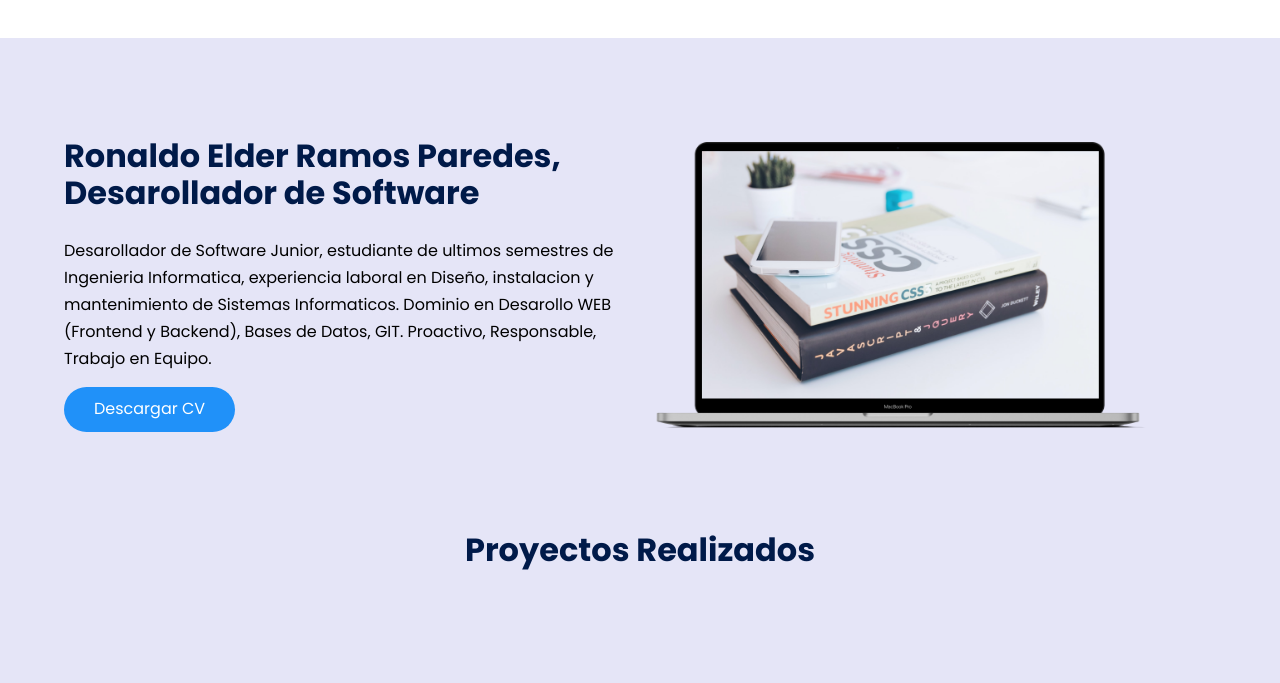
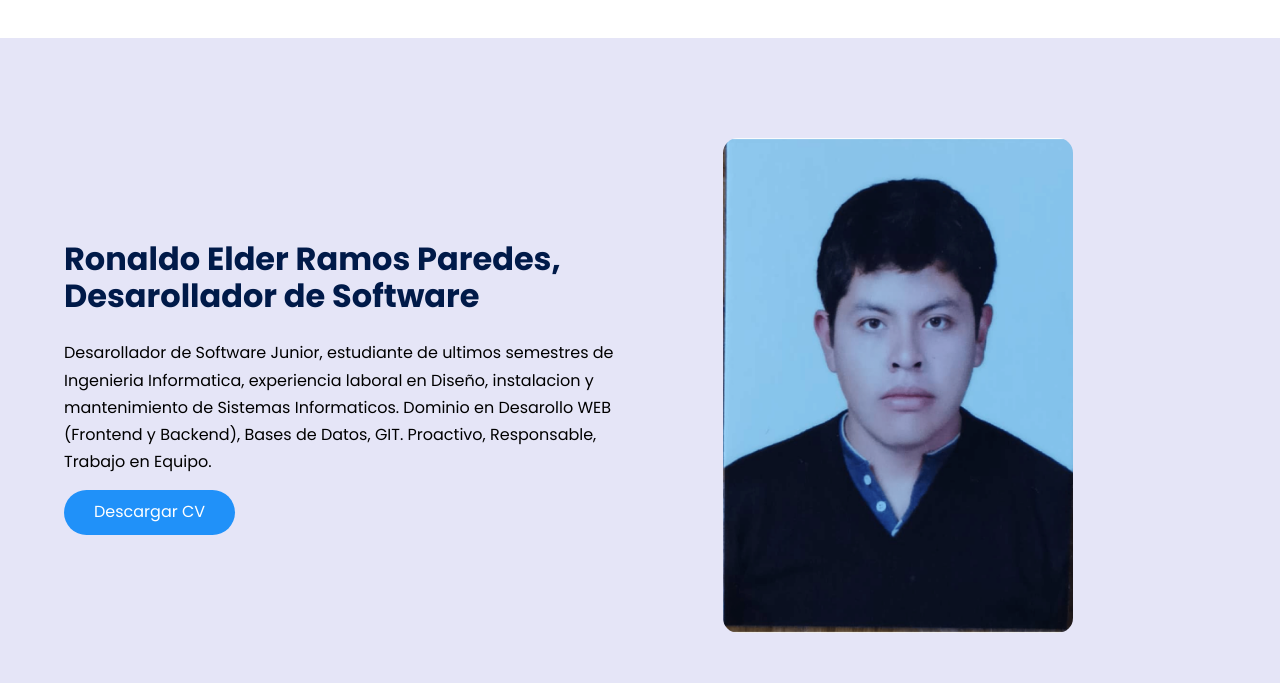
Before and after one commit to ramossis/cv.github.io, a plain HTML site: page index.html in a window 1280 px wide. Shown: the part 2100-2783 px from the top of the page. Drawn offline with Linux system fonts and the light colour scheme.

Commit message:
Añadido de imagen a knowledge__img

```diff
--- a/css/styles.css
+++ b/css/styles.css
@@ -153,12 +153,13 @@ overflow: hidden;
     margin-bottom: 15px;
 }
 .knowledge__picture{
+    text-align: center;
     max-width: 500px;
 
 }
 .knowledge__img{
-    width: 100%;
-    display: block;
+    width: 70%;
+    border-radius: 15px;
 }
 
 .price{
--- a/index.html
+++ b/index.html
@@ -94,7 +94,7 @@
                     <a href="#" class="cta">Descargar CV</a>
                 </div>
                 <figure class="knowledge__picture">
-                    <img src="./img/macbook.png" class="knowledge__img">
+                    <img src="./img/fotocv-1.png" class="knowledge__img">
                 </figure>
             </div>
         </section>
```
Also changed, not shown: img/fotocv-1.png (added).
